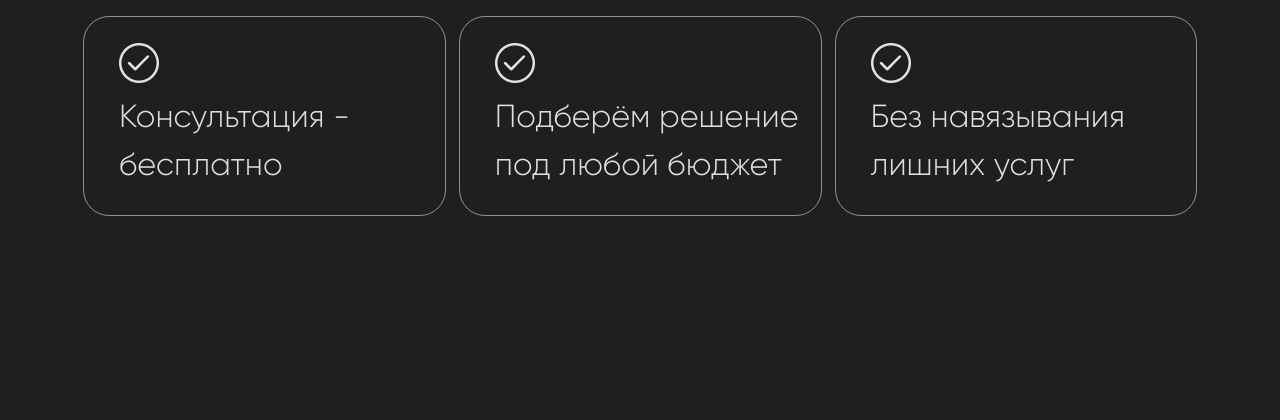
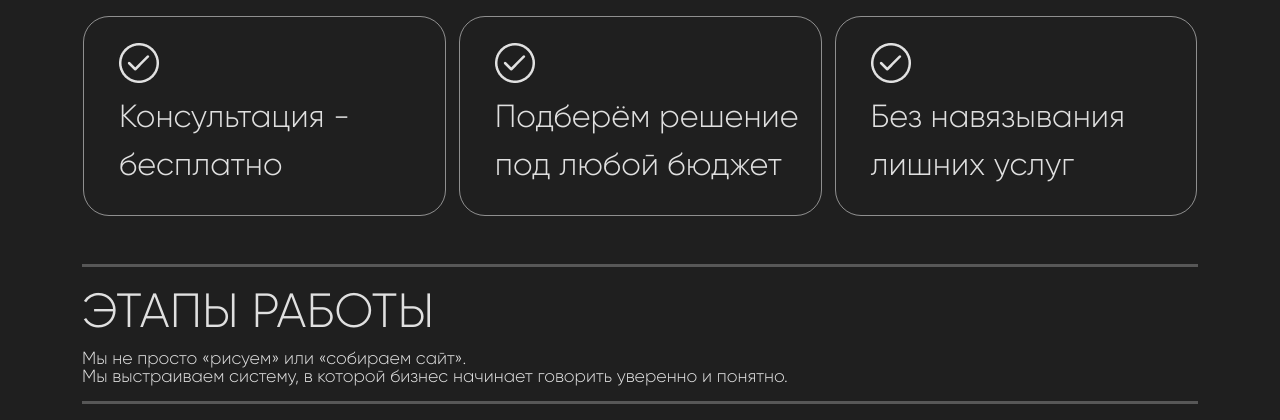
Before and after one commit to ToHellForever/g, a Django app: page / in a window 1280 px wide. Shown: the part 2679-3099 px from the top of the page. Before the commit the page ends 2895 px from the top, so only its background shows below. Run offline with Django 5.2, Linux system fonts and the light colour scheme; data that the repository does not hold is empty.

Commit message:
начал делать блок с этапами работы

```diff
--- a/static/css/fonts.css
+++ b/static/css/fonts.css
@@ -98,7 +98,8 @@ p {
     font-size: 3rem;
     font-weight: 400;
 }
-.desc-p {
+.desc-p,
+.desc-p-stages {
     color: rgba(224, 224, 224, 1);
     font-family: 'Gilroy-Light', sans-serif !important;
     font-size: 1.1rem;
@@ -143,3 +144,7 @@ p {
     font-size: 1.5rem;
     font-family: 'Gilroy-Light', sans-serif !important;
 }
+
+.desc-p-stages {
+    line-height: 18px !important;
+}
--- a/templates/landing.html
+++ b/templates/landing.html
@@ -182,7 +182,13 @@
         </div>
         {% endfor %}
     </div>
+</div>
 
+<div class="container mt-5">
+    <hr class="hr">
+    <h2 class="desc-h">ЭТАПЫ РАБОТЫ</h2>
+    <p class="desc-p-stages">Мы не просто «рисуем» или «собираем сайт». <br>Мы выстраиваем систему, в которой бизнес начинает говорить уверенно и понятно.</p>
+    <hr class="hr">
 </div>
 
 
```
